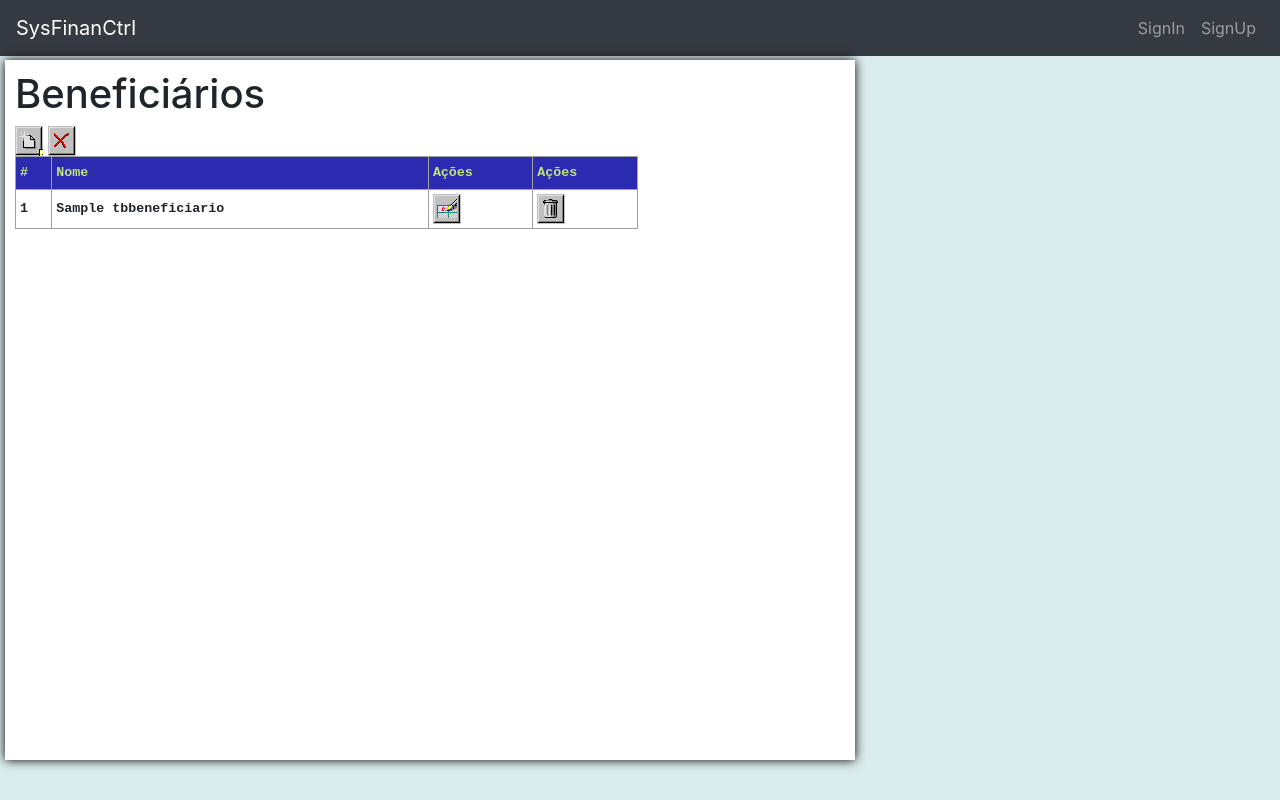
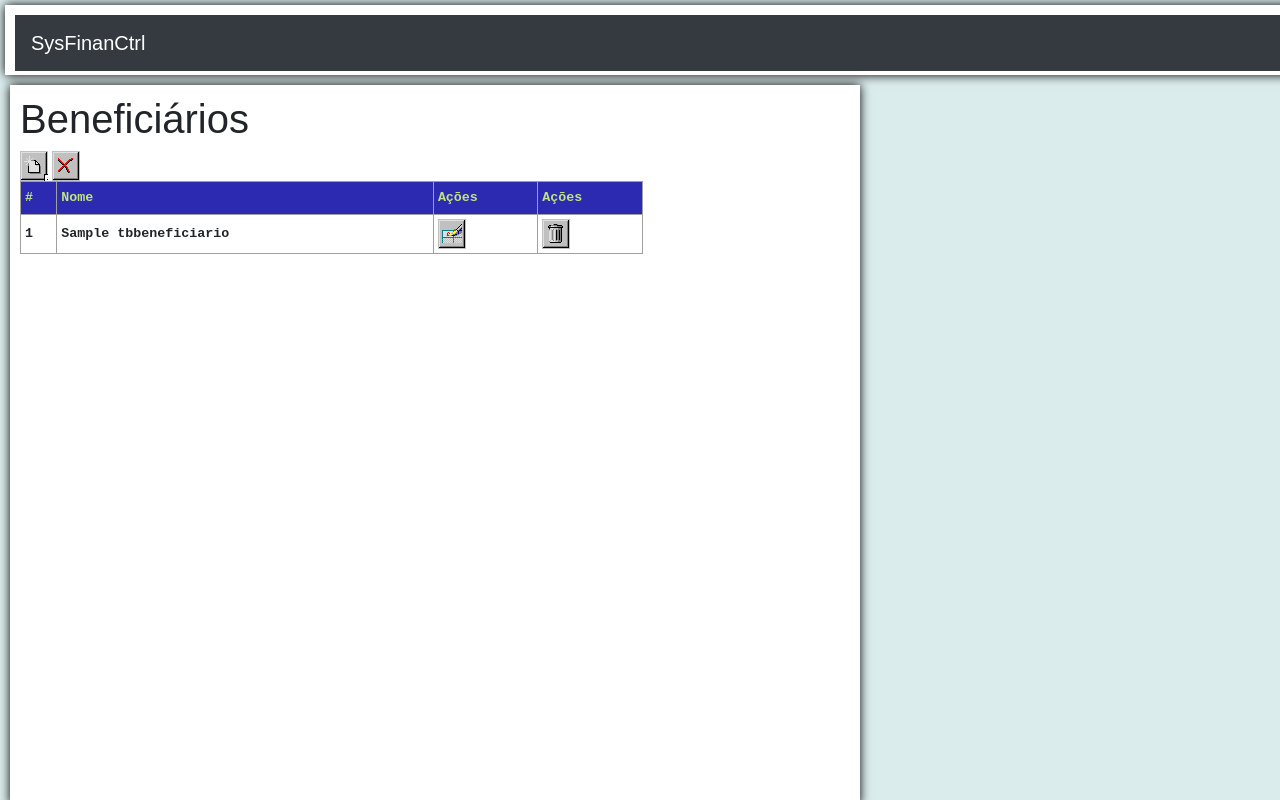
Before and after one commit to CezarPoeta/Suppliers, a Django app: page /lst/ in a window 1280 px wide. Run offline with Django 3.2, Linux system fonts and the light colour scheme; tables that the repository leaves empty hold one stand-in row (values such as "Sample post"); some libraries are stand-ins or nearby versions.

Commit message:
Frontend
Frontend

```diff
--- a/Suppliers/static/css/style.css
+++ b/Suppliers/static/css/style.css
@@ -30,10 +30,10 @@ body {background-color: rgb(219, 236, 236);}
 /* Graficos da tela*/
 div#Grafico1 {
 	position: absolute;
-	top: 60px;
+	top: 80px;
 	left: 5px;
     width: 850px;
-    height: 700px;
+    height: 720px;
 	background-color: #ffffff;
 	box-shadow: 0px 0px 10px black;
 	padding: 10px 10px 10px 10px;
@@ -41,11 +41,12 @@ div#Grafico1 {
 
 div#Grafico2 {
 	position: absolute;
-    top: 50px;
-	left: 650px;
-    width: 1220px;
-    height: 1839px;
-	background-color: rgb(226, 213, 231);
+    top: 80px;
+	left: 860px;
+    width: 840px;
+    height: 720px;
+	background-color: #ffffff;
+	box-shadow: 0px 0px 10px black;
 	padding: 10px 10px 10px 10px;
 }
 
@@ -53,10 +54,10 @@ div#Grafico2 {
 /* Parametrização MENU PRINCIPAL */
 div#menuP {
 	position: fixed;
-	top: 140px;
-	left: 15px;
-    width: 600px;
-    height: 280px;
+	top: 5px;
+	left: 5px;
+    width: 1695px;
+    height: 70px;
 	background-color: white;
 	box-shadow: 0px 0px 10px black;
 	padding: 10px 10px 10px 10px;
--- a/Suppliers/templates/base.html
+++ b/Suppliers/templates/base.html
@@ -11,9 +11,15 @@
     <link rel="stylesheet" href="{% static 'css/style.css' %}">
 </head>
 <body>
-    {% include 'navigation.html' %}
+    <div id="menuP">
+        {% include 'navigation.html' %}
 
-    {% block content %}{% endblock %}
+        {% block content %}
+        <div id="Grafico1"></div>
+        <div id="Grafico2"></div>
+
+        {% endblock %}
+    </div>
 
 {% bootstrap_javascript jquery='full' %}
 </body>
--- a/Suppliers/templates/index.html
+++ b/Suppliers/templates/index.html
@@ -1,9 +1,3 @@
 {% extends 'base.html' %}
 {% block content %}
-
-<div class="container">
-   <a class="btn btn-primary" href="">O que for colocado aqui aparece direto aqui</a>
-
-</div>
-
 {% endblock %}
```
